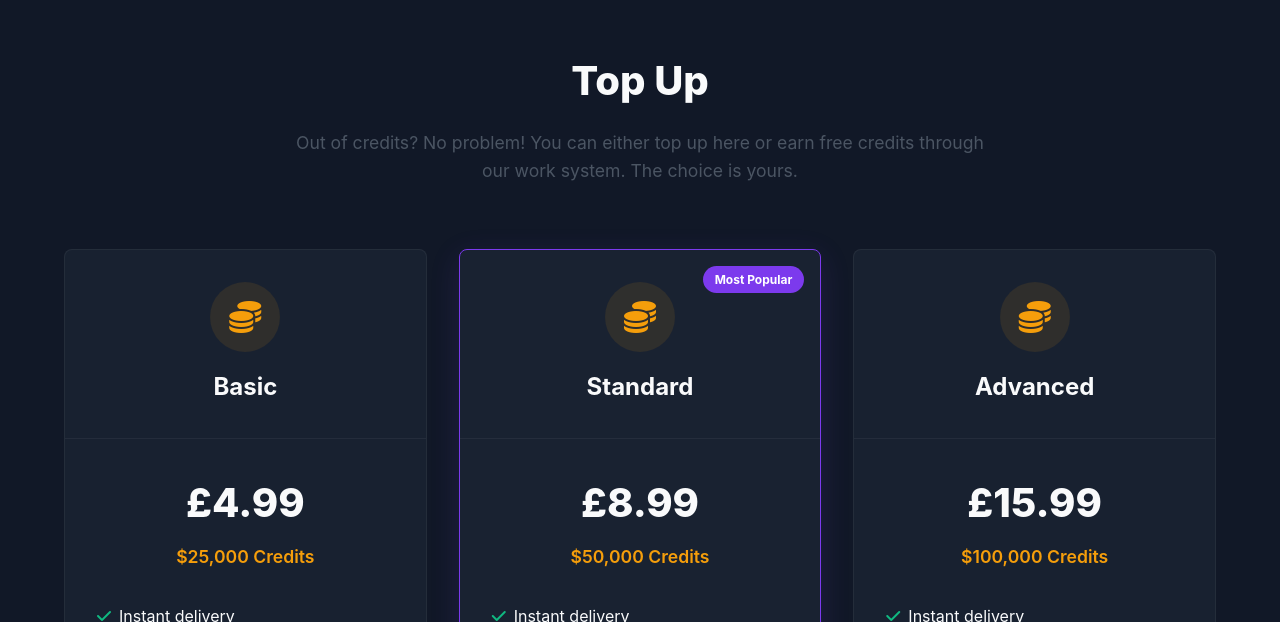
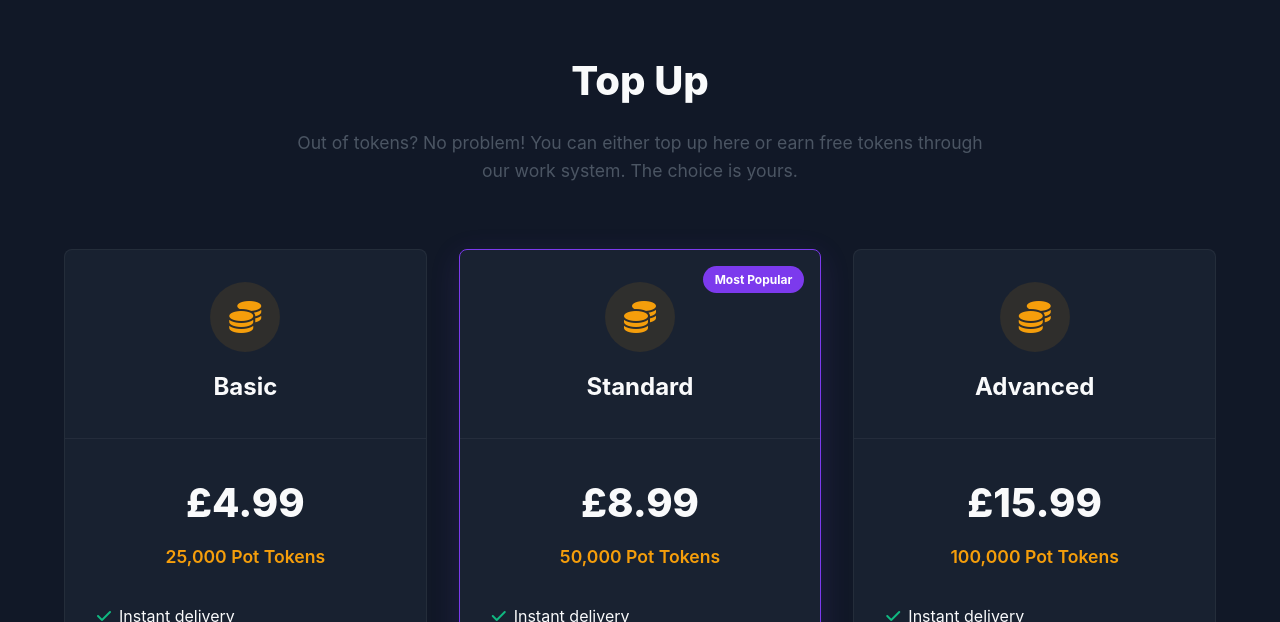
Before and after one commit to Jackpot-LLC/Web, a plain HTML site: page index.html in a window 1280 px wide. Shown: the part 1880-2502 px from the top of the page. Drawn offline with Linux system fonts and the light colour scheme; a script that the page names is missing.

Commit message:
Update index.html

```diff
--- a/index.html
+++ b/index.html
@@ -110,7 +110,7 @@
     <section id="store" class="store">
         <div class="container">
             <h2 class="section-title">Top Up</h2>
-            <p class="section-subtitle">Out of credits? No problem! You can either top up here or earn free credits through our work system. The choice is yours.</p>
+            <p class="section-subtitle">Out of tokens? No problem! You can either top up here or earn free tokens through our work system. The choice is yours.</p>
             <div class="store-grid">
                 <div class="store-card">
                     <div class="store-card-header">
@@ -121,7 +121,7 @@
                     </div>
                     <div class="store-content">
                         <div class="store-price">£4.99</div>
-                        <div class="store-value">$25,000 Credits</div>
+                        <div class="store-value">25,000 Pot Tokens</div>
                         <ul class="store-features">
                             <li><i class="fas fa-check"></i> Instant delivery</li>
                             <li><i class="fas fa-check"></i> No hidden fees</li>
@@ -141,7 +141,7 @@
                     </div>
                     <div class="store-content">
                         <div class="store-price">£8.99</div>
-                        <div class="store-value">$50,000 Credits</div>
+                        <div class="store-value">50,000 Pot Tokens</div>
                         <ul class="store-features">
                             <li><i class="fas fa-check"></i> Instant delivery</li>
                             <li><i class="fas fa-check"></i> No hidden fees</li>
@@ -160,7 +160,7 @@
                     </div>
                     <div class="store-content">
                         <div class="store-price">£15.99</div>
-                        <div class="store-value">$100,000 Credits</div>
+                        <div class="store-value">100,000 Pot Tokens</div>
                         <ul class="store-features">
                             <li><i class="fas fa-check"></i> Instant delivery</li>
                             <li><i class="fas fa-check"></i> No hidden fees</li>
```
